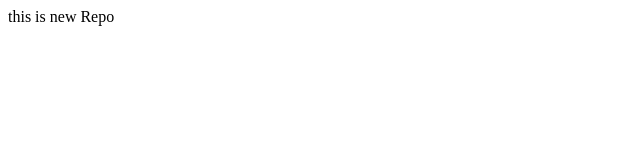
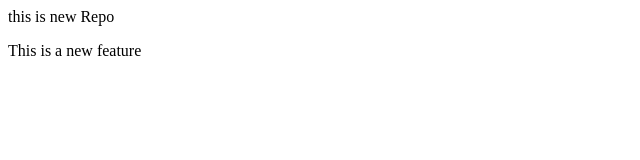
Before and after one commit to Srijan1202/localrepo, a plain HTML site: page index.html in a window 1280 px wide. Shown: the whole page, without its empty margins (0-640 px from the left). Drawn offline with Linux system fonts and the light colour scheme.

Commit message:
add new branch

```diff
--- a/index.html
+++ b/index.html
@@ -1 +1,2 @@
 <p>this is new Repo<p>
+<p>This is a new feature<p>
```
